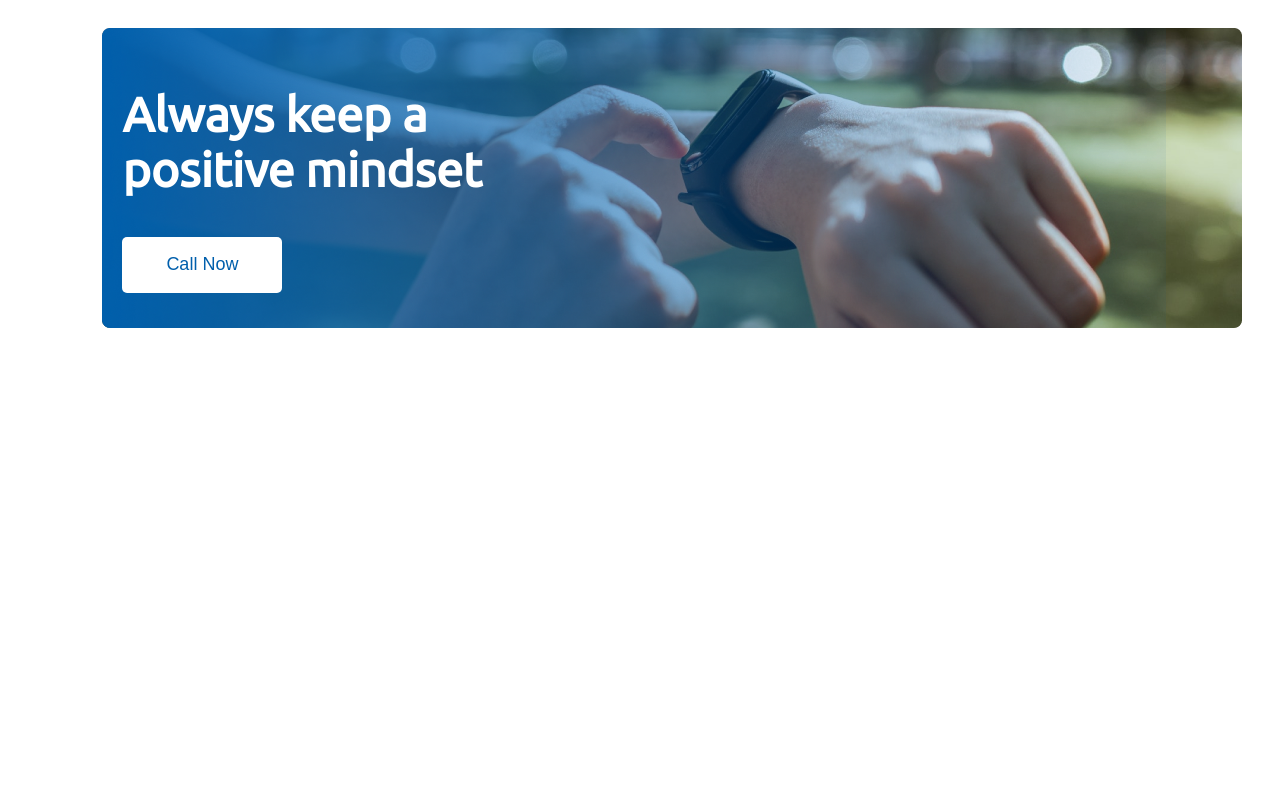
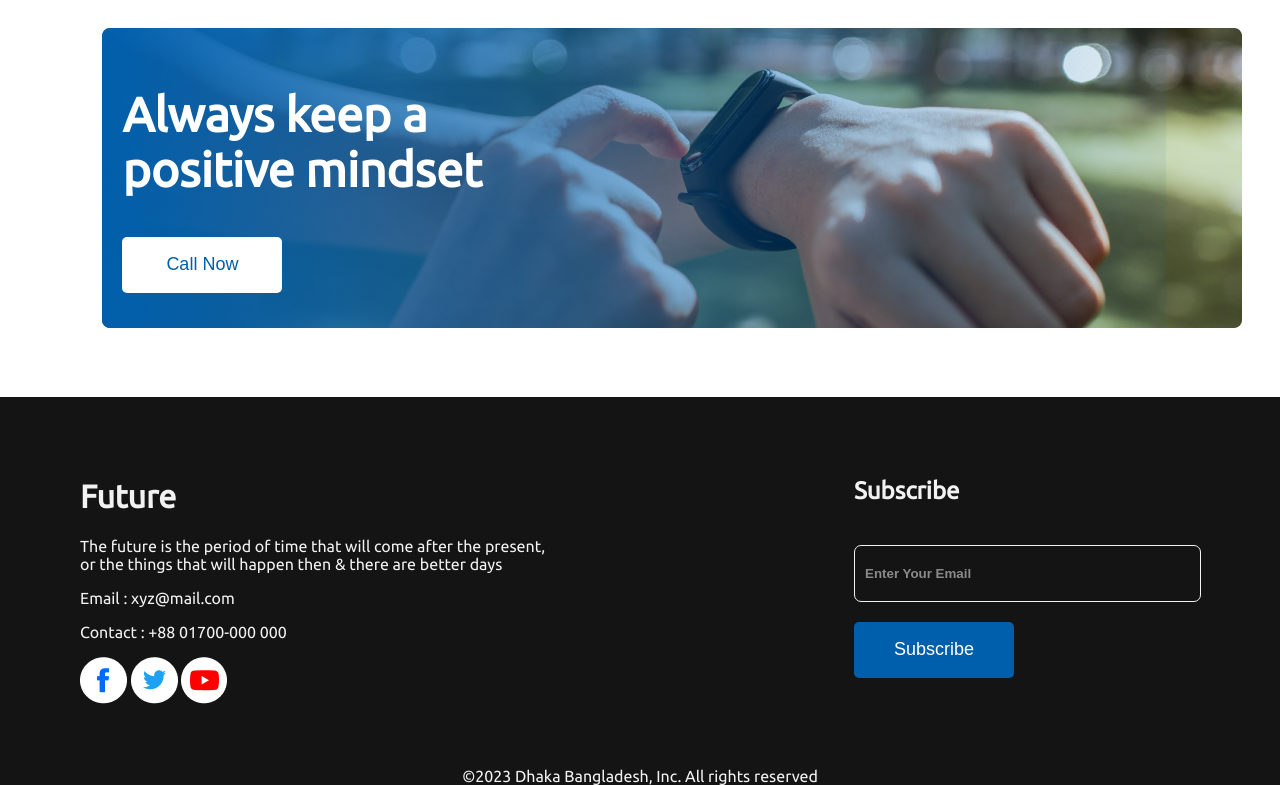
Before and after one commit to mehedi-hasan22/Restert-Assignment1, a plain HTML site: page index.html in a window 1280 px wide. Shown: the part 1665-2450 px from the top of the page. Before the commit the page ends 2062 px from the top, so only its background shows below. Drawn offline with Linux system fonts and the light colour scheme.

Commit message:
added footer

```diff
--- a/index.html
+++ b/index.html
@@ -104,13 +104,31 @@
 
 
     <!-- Footer starts -->
-    <footer>
-        <div class="footer-content">
-
+    <footer class="footer">
+        <div class="footer-inner">
+            <div class="footer-content">
+                <h1>Future</h1>
+                <p>The future is the period of time that will come after the present, <br>
+                    or the things that will happen then &
+                    there are better days
+                </p>
+                <p>Email : xyz@mail.com</p>
+                <p>Contact : +88 01700-000 000</p>
+                <div>
+                    <img src="./images/icons/fb.png">
+                    <img src="./images/icons/twitter.png">
+                    <img src="./images/icons/youtube.png">
+                </div>
+            </div>
+            <div class="footer-form">
+                <h2>Subscribe</h2>
+                <form class="form">
+                    <input type="email" placeholder="Enter Your Email">
+                    <button type="submit" class="button-submit">Subscribe</button>
+                </form>
+            </div>
         </div>
-        <div class="footer-content">
-
-        </div>
+        <div class="copyright">©2023 Dhaka Bangladesh, Inc. All rights reserved</div>
     </footer>
 
 </body>
--- a/style.css
+++ b/style.css
@@ -117,3 +117,61 @@ h5 {
     width: 80vw;
     height: 300px;
 }
+
+footer {
+    background-color: #151414;
+    color: #f2f2f2;
+}
+
+.footer-inner {
+    display: flex;
+    padding: 60px 20px;
+}
+
+.footer-content {
+    margin-left: 60px;
+    width: 65vw;
+}
+
+.footer-form {
+    width: 35vw;
+    padding-left: 20px;
+}
+
+.form {
+    display: flex;
+    flex-direction: column;
+}
+
+input {
+    margin-top: 0.5rem;
+    width: 80%;
+    height: 35px;
+    padding: 10px;
+    border: 1px solid #f2f2f2;
+    background: none;
+    border-radius: 7px;
+    margin: 20px 0;
+}
+
+input::placeholder {
+    font-weight: bold;
+    opacity: 0.5;
+    color: #ffffff;
+}
+
+.button-submit {
+    color: #ffffff;
+    background-color: #005fac;
+    border: none;
+    width: 160px;
+    height: 56px;
+    border-radius: 5px;
+    font-size: large;
+    font-weight: 500;
+    cursor: pointer;
+}
+
+.copyright {
+    text-align: center;
+}
```
